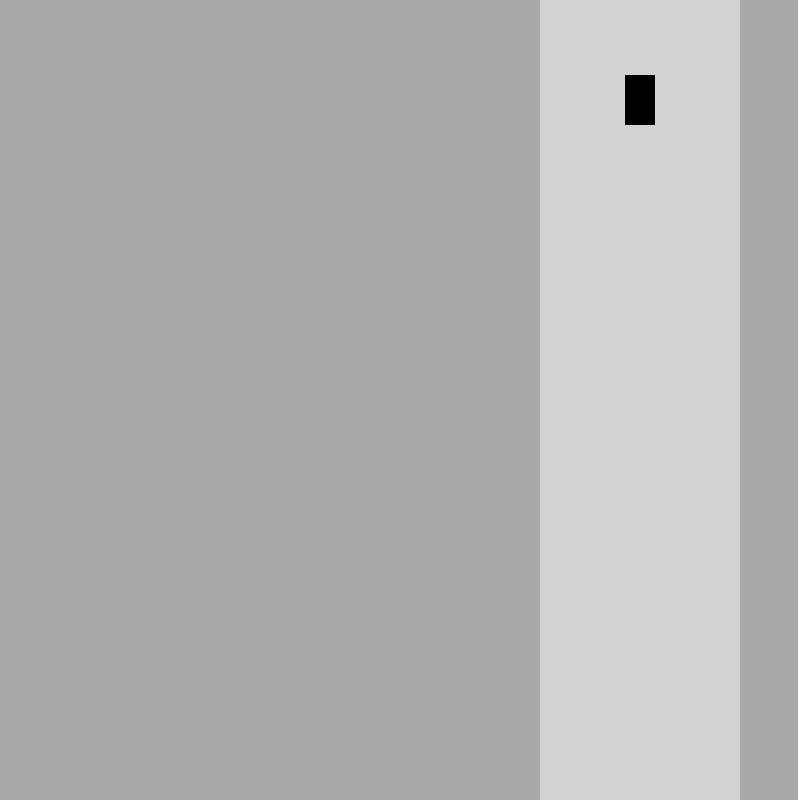
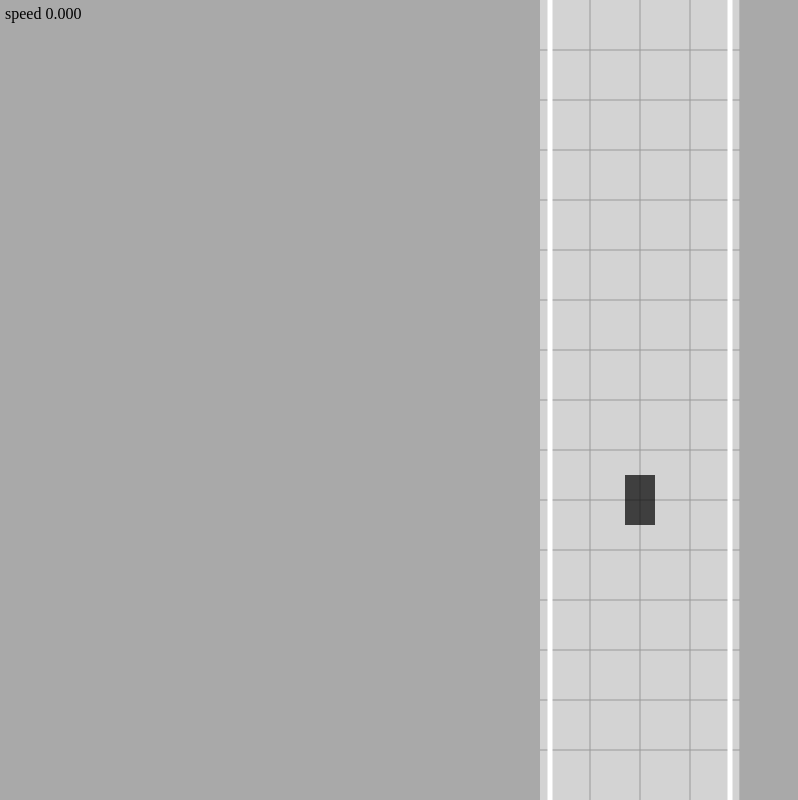
Before and after one commit to LanguageXange/mlcars, a plain HTML site: page index.html in a window 1280 px wide. Shown: the whole page, without its empty margins (0-798 px from the left). Drawn offline with Linux system fonts and the light colour scheme.

Commit message:
make car movement more realistic, add grid line and set up road.js

```diff
--- a/car.js
+++ b/car.js
@@ -5,29 +5,80 @@ class Car {
     this.width = width;
     this.height = height;
 
+    // more realistic forward backward car movement
+    this.speed = 0;
+    this.acceleration = 0.02;
+    this.maxSpeed = 6;
+    this.friction = 0.008;
+    // more realistic left and right movement
+    this.angle = 0;
+
+    // controls
     this.controls = new Controls();
+  }
+  #move() {
+    let factor = this.controls.boost ? 4 : 1;
+    if (this.controls.forward) {
+      this.speed += this.acceleration * factor;
+    }
+
+    if (this.controls.backward) {
+      this.speed -= this.acceleration * factor;
+    }
+
+    // don't go over the maxspeed for up movement
+    if (this.speed > this.maxSpeed) {
+      this.speed = this.maxSpeed;
+    }
+
+    // negative speed simply indicates direction
+    if (this.speed < -this.maxSpeed) {
+      this.speed = -this.maxSpeed;
+    }
+
+    // friction
+    if (this.speed > 0) {
+      this.speed -= this.friction;
+    }
+    if (this.speed < 0) {
+      this.speed += this.friction;
+    }
+    // car is constantly moving if the speed is close to zero because of the friction - need to set speed to zero
+    if (Math.abs(this.speed) < this.friction || this.controls.stop) {
+      this.speed = 0;
+    }
+
+    // left and right
+    // when moving backward, the rotation needs to be flipped
+    if (this.speed !== 0) {
+      const flip = this.speed > 0 ? 1 : -1;
+      if (this.controls.left) {
+        this.angle += 0.03 * flip;
+      }
+      if (this.controls.right) {
+        this.angle -= 0.03 * flip;
+      }
+    }
+
+    // update car position considering the angle
+    this.x -= Math.sin(this.angle) * this.speed;
+    this.y -= Math.cos(this.angle) * this.speed;
   }
 
   update() {
-    if (this.controls.forward) {
-      this.y -= 2;
-    }
-
-    if (this.controls.backward) {
-      this.y += 2;
-    }
+    this.#move();
   }
 
   draw(ctx) {
     ctx.beginPath();
-    // so the point is centered in the car
-    ctx.rect(
-      this.x - this.width / 2,
-      this.y - this.height / 2,
-      this.width,
-      this.height
-    );
+    ctx.save();
+    ctx.translate(this.x, this.y); // so the x,y is centered in the car
+    ctx.rotate(-this.angle);
+    ctx.rect(-this.width / 2, -this.height / 2, this.width, this.height);
 
+    ctx.fillStyle = "rgba(0,0,0,0.7)";
     ctx.fill();
+
+    ctx.restore();
   }
 }
--- a/controls.js
+++ b/controls.js
@@ -4,6 +4,9 @@ class Controls {
     this.backward = false;
     this.left = false;
     this.right = false;
+
+    this.boost = false;
+    this.stop = false;
 
     this.#keyboardListener();
   }
@@ -24,8 +27,14 @@ class Controls {
       case "ArrowDown":
         this.backward = true;
         break;
+      case " ":
+        this.boost = true;
+        break;
+      case "a":
+        this.stop = true;
+        break;
     }
-    console.table(this);
+    //console.table(this);
   }
   #handleKeyUp(e) {
     switch (e.key) {
@@ -41,6 +50,12 @@ class Controls {
       case "ArrowDown":
         this.backward = false;
         break;
+      case " ":
+        this.boost = false;
+        break;
+      case "a":
+        this.stop = false;
+        break;
     }
   }
   #keyboardListener() {
--- /dev/null
+++ b/grid.js
@@ -0,0 +1,22 @@
+// to visuazlie the position of the car
+class Grid {
+  constructor(width, height, gap = 50) {
+    this.width = width;
+    this.height = height;
+    this.gap = gap;
+  }
+
+  draw(ctx) {
+    ctx.beginPath();
+
+    for (let i = this.gap; i < this.height; i += this.gap) {
+      ctx.moveTo(i, 0);
+      ctx.lineTo(i, this.height);
+
+      ctx.moveTo(0, i);
+      ctx.lineTo(this.width, i);
+    }
+    ctx.strokeStyle = "#999";
+    ctx.stroke();
+  }
+}
--- a/index.html
+++ b/index.html
@@ -6,7 +6,10 @@
     <link rel="stylesheet" href="style.css" />
   </head>
   <body>
+    <div class="speed-container">speed <span id="speed"></span></div>
     <canvas id="myCanvas"></canvas>
+    <script src="grid.js"></script>
+    <script src="road.js"></script>
     <script src="controls.js"></script>
     <script src="car.js"></script>
     <script src="main.js"></script>
--- a/main.js
+++ b/main.js
@@ -1,14 +1,25 @@
 const canvas = document.getElementById("myCanvas");
+const speedDiv = document.getElementById("speed");
+
 canvas.width = 200;
-canvas.height = window.innerHeight;
 
 const ctx = canvas.getContext("2d");
-const car = new Car(100, 100, 30, 50);
+const road = new Road(canvas.width / 2, canvas.width * 0.9);
+const car = new Car(100, 500, 30, 50);
+
+const grid = new Grid(canvas.width, window.innerHeight);
 
 animate();
 
 function animate() {
   car.update();
+  canvas.height = window.innerHeight; // resizing height & clear the canvas so that we can see car moving
+
+  grid.draw(ctx);
+  road.draw(ctx);
   car.draw(ctx);
+
+  speedDiv.textContent = car.speed.toFixed(3);
+
   requestAnimationFrame(animate);
 }
--- /dev/null
+++ b/road.js
@@ -0,0 +1,29 @@
+class Road {
+  constructor(x, width, laneCount = 3) {
+    this.x = x;
+    this.width = width;
+    this.laneCount = laneCount;
+
+    this.left = x - width / 2;
+    this.right = x + width / 2;
+
+    const largeValue = 99999999;
+    this.top = -largeValue;
+    this.bottom = largeValue;
+  }
+
+  draw(ctx) {
+    ctx.lineWidth = 5;
+    ctx.strokeStyle = "#fff";
+
+    ctx.beginPath();
+    ctx.moveTo(this.left, this.top);
+    ctx.lineTo(this.left, this.bottom);
+    ctx.stroke();
+
+    ctx.beginPath();
+    ctx.moveTo(this.right, this.top);
+    ctx.lineTo(this.right, this.bottom);
+    ctx.stroke();
+  }
+}
--- a/style.css
+++ b/style.css
@@ -7,3 +7,9 @@ body {
 #myCanvas {
   background: lightgray;
 }
+
+.speed-container {
+  position: absolute;
+  top: 5px;
+  left: 5px;
+}
```
